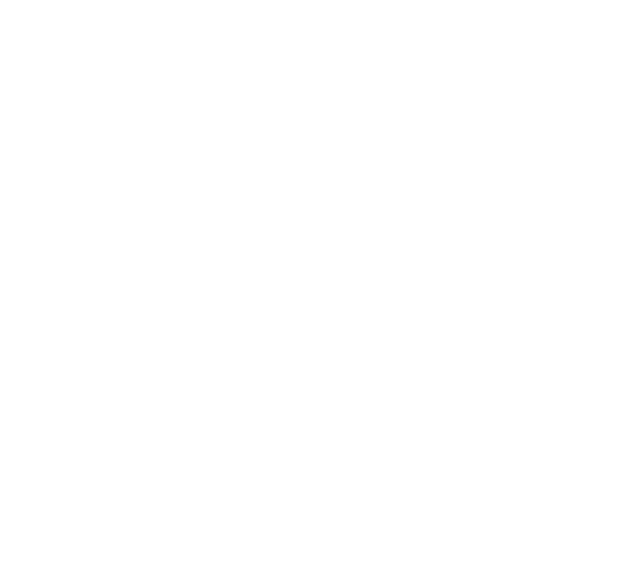
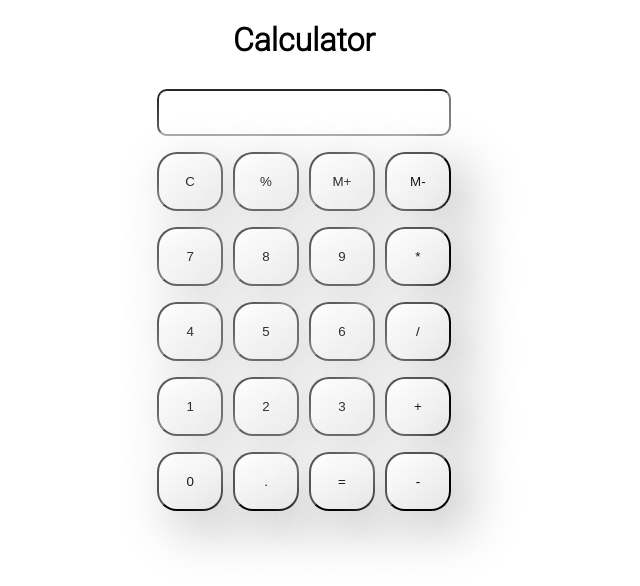
Before and after one commit to saurabh91798/odin-calculator, a plain HTML site: page index.html in a window 1280 px wide. Shown: the whole page, without its empty margins (344-984 px from the left). Drawn offline with Linux system fonts and the light colour scheme.

Commit message:
added a new utility css

```diff
--- a/index.html
+++ b/index.html
@@ -3,10 +3,56 @@
 <head>
     <meta charset="UTF-8">
     <meta name="viewport" content="width=device-width, initial-scale=1.0">
-    <title>Document</title>
+    <title>Odin-Calculator</title>
     <link rel="stylesheet" href="style.css">
+    <link rel="stylesheet" href="utils.css">
 </head>
 <body>
+    <h1 class="text-center">Calculator</h1>
+    <div class="container flex flex-col item-center mx-auto">
+        <div class="row">
+            <input type="text" class="input">
+        </div>
+        <div class="row">
+            <button class="button">C</button>
+            <button class="button">%</button>
+            <button class="button">M+</button>
+            <button class="button">M-</button>
+        </div>
+        <div class="row">
+            <button class="button">7</button>
+            <button class="button">8</button>
+            <button class="button">9</button>
+            <button class="button">*</button>
+        </div>
+        <div class="row">
+            <button class="button">4</button>
+            <button class="button">5</button>
+            <button class="button">6</button>
+            <button class="button">/</button>
+        </div>
+        <div class="row">
+            <button class="button">1</button>
+            <button class="button">2</button>
+            <button class="button">3</button>
+            <button class="button">+</button>
+        </div>
+        <div class="row">
+            <button class="button">0</button>
+            <button class="button">.</button>
+            <button class="button">=</button>
+            <button class="button">-</button>
+        </div>
+    </div>
 
+
+
+
+
+
+
+
+
+    <script src="main.js"></script>
 </body>
 </html>
--- a/main.js
+++ b/main.js
@@ -0,0 +1,18 @@
+let string = "";
+let btns = document.querySelectorAll(".button");
+
+Array.from(btns).forEach((button) => {
+  button.addEventListener("click", (e) => {
+    if (e.target.innerHTML == "=") {
+      string = eval(string);
+      document.querySelector("input").value = string;
+    } else if (e.target.innerHTML == "C") {
+      string = "";
+      document.querySelector("input").value = string;
+    } else {
+      console.log(e.target);
+      string = string + e.target.innerHTML;
+      document.querySelector("input").value = string;
+    }
+  });
+});
--- a/style.css
+++ b/style.css
@@ -0,0 +1,30 @@
+@import url("https://fonts.googleapis.com/css2?family=Roboto:wght@300&display=swap");
+
+html,
+body {
+  height: 100%;
+  width: 100%;
+  font-family: "Roboto", sans-serif;
+}
+
+.button {
+  width: 66px;
+  padding: 20px;
+  margin: 0 3px;
+  border-radius: 20px;
+  background: linear-gradient(145deg, #ffffff, #e6e6e6);
+  box-shadow: 17px 17px 55px #bdbdbd, -17px -17px 55px #ffffff;
+  cursor: pointer;
+}
+
+.row {
+  margin: 8px 0;
+}
+
+.row input {
+  font-size: 20px;
+  width: 290px;
+  margin: 0;
+  padding: 10px 0;
+  border-radius: 10px;
+}
--- /dev/null
+++ b/utils.css
@@ -0,0 +1,23 @@
+.text-center{
+    text-align: center;
+}
+
+.bg-red{
+    background: red;
+}
+
+.mx-auto{
+    margin: auto;
+}
+
+.flex{
+    display: flex;
+}
+
+.flex-col{
+    flex-direction: column;
+}
+
+.item-center{
+    align-items: center;
+}
```
